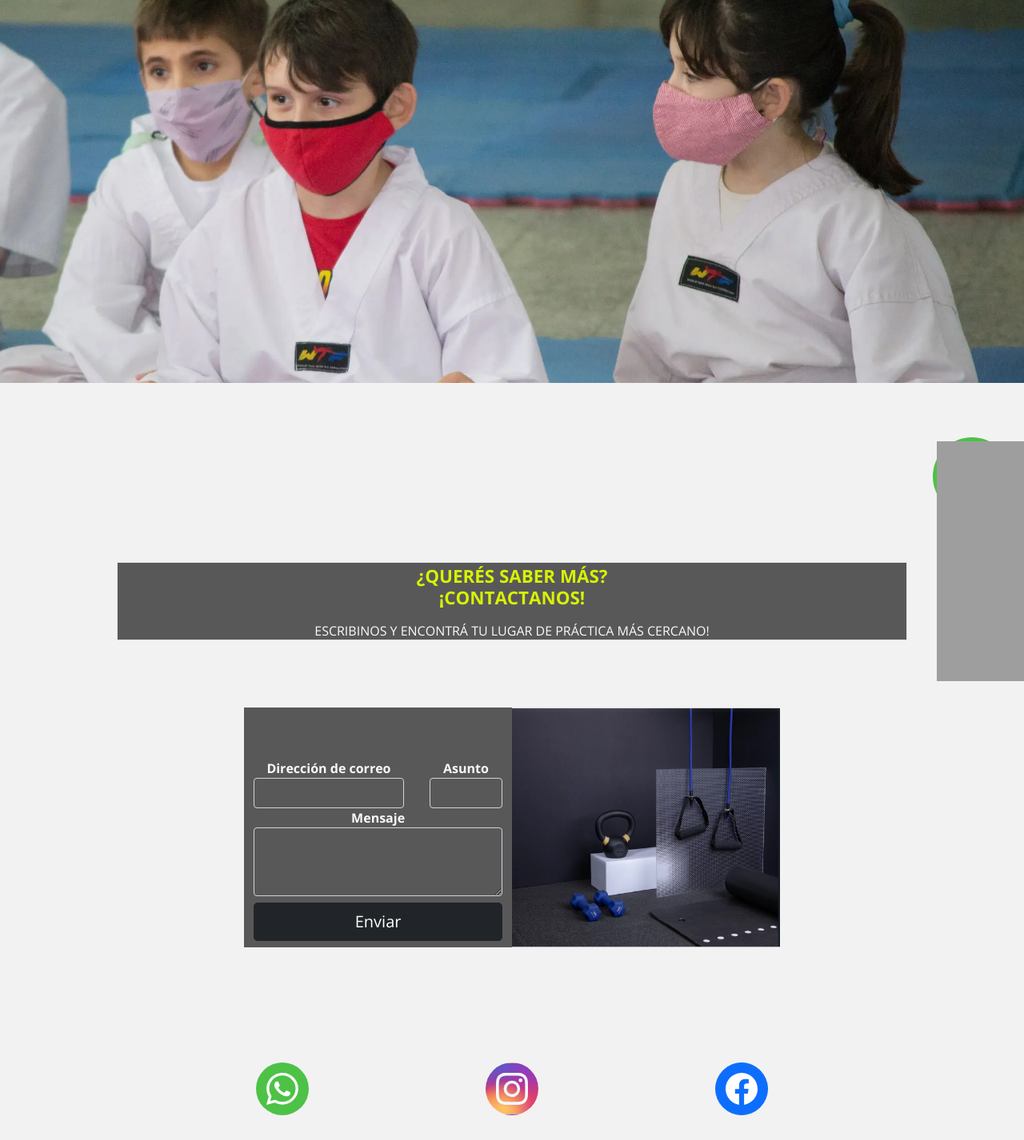
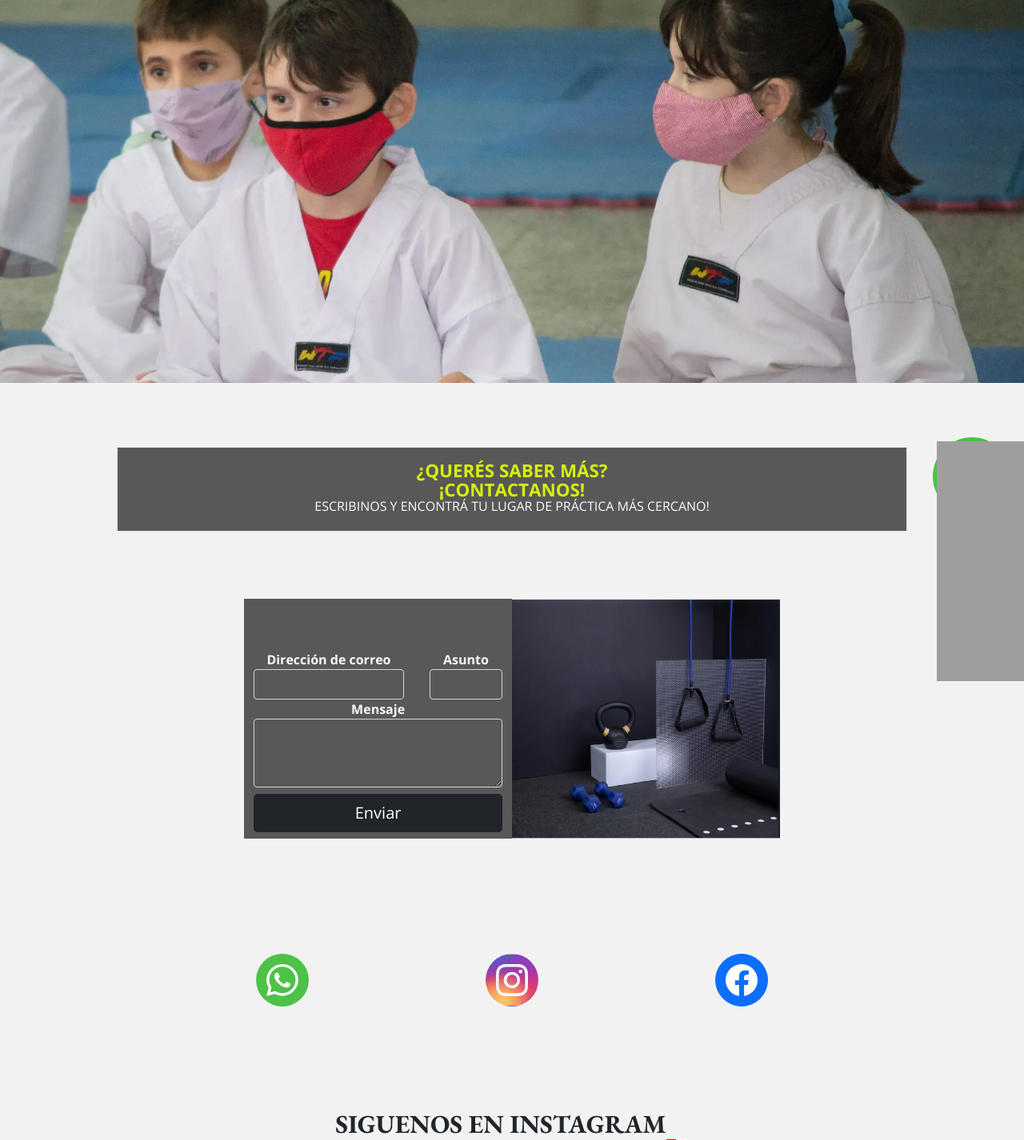
Before and after one commit to infosergio2020/Laplatatkd, a Flask app: page /contacto in a window 1280 px wide. Shown: the part 141-1567 px from the top of the page at 80% size. Run offline with Flask 2, Linux system fonts and the light colour scheme; some libraries are stand-ins or nearby versions; grey boxes are pictures that could not be loaded.

Commit message:
correciones a contactos header y ajustes para el modo celular

```diff
--- a/static/scss/_contacto.scss
+++ b/static/scss/_contacto.scss
@@ -23,13 +23,17 @@
 .redes_altura{
     margin-top: 8rem;
 }
-.icono_right{
-   margin-right: 8rem;
+
+@media (min-width:768px) {
+    .icono_right{
+    margin-right: 8rem;
+    }
+    .icono_left{
+        margin-left: 8rem;
+    }
 }
 
-.icono_left{
-    margin-left: 8rem;
- }
+
 .cont_text_area{
 
     width: 100%;
@@ -79,5 +83,11 @@
 }
 
 .tamaño_formulario_img{
-    width: 60%;
+    width: 98%;
 }
+
+@media (min-width:768px) {
+    .tamaño_formulario_img{
+        width: 60%;
+    }
+}
--- a/static/scss/_index.scss
+++ b/static/scss/_index.scss
@@ -47,14 +47,21 @@
 
 .anchuraCard{
   width: 62rem;
-  height: 6rem;
+  //height: 6rem;
 }
 .centrar-div{
   display: flex;
   justify-content: center;
-  padding: 4rem;
+  padding: 0;
+}
 
+@media (min-width:768px) {
+  .centrar-div{
+    padding: 4rem;
+  }
 }
+
+
 .centrar-div-col .col{
   padding: 2rem;
 }
@@ -259,10 +266,11 @@ h1,h2,h3,h4,h5{
   background: linear-gradient(0deg, rgba(0,0,0,0.5998774509803921) 20%, rgba(246,251,36,0) 35%, rgba(171,175,25,0) 71%, rgba(0,0,0,0.6362920168067228) 84%);
 }
 
-.margin-bene{
-  margin-top: 10rem;
+.margin-bene {
+  margin-top: 1rem;
   margin-bottom: 8rem;
 }
+
 
 .marginportada{
   margin-top: 20rem;
--- a/templates/contacto.html
+++ b/templates/contacto.html
@@ -6,9 +6,10 @@
 
 <div id="contac" class="container-md margin-bene">
   <div class="centrar-div">
-    <div id="kukkiwon" class="centrar-text bg-p-light py-5 text-center border anchuraCard">
-      <h1 class="txt-color-sl mt-5">¿Querés saber más?<br> ¡Contactanos! </h1>
-      <h3 class="tam_h2 py-5 mb-3">Escribinos y encontrá tu lugar de práctica más cercano!</h3>
+    <div id="kukkiwon" class="centrar-text bg-p-light py-3 text-center border anchuraCard">
+      <h1 class="txt-color-sl">¿Querés saber más?</h1>
+      <h2 class="txt-color-sl">¡Contactanos!</h2>
+      <h3 class="tam_h2">Escribinos y encontrá tu lugar de práctica más cercano!</h3>
     </div>
   </div>
     <div class="row mt-1 mb-4 text-center">
--- a/templates/sedesHorarios.html
+++ b/templates/sedesHorarios.html
@@ -10,7 +10,7 @@
 <!-- nombre de la sede -->
 <div class="fondo-color">
       <div class="centrar-div">
-        <div id="kukkiwon" class="centrar-text bg-p-light py-5 text-center border anchuraCard">
+        <div id="kukkiwon" class="centrar-text bg-p-light py-3 text-center border anchuraCard">
           <h1 class="txt-color-sl">Academia kukkiwon</h1>
           <h2 class="tam_h2">Disciplina</h2>
         </div>
```
Also changed, not shown: static/css/main.css, 1 other file.
